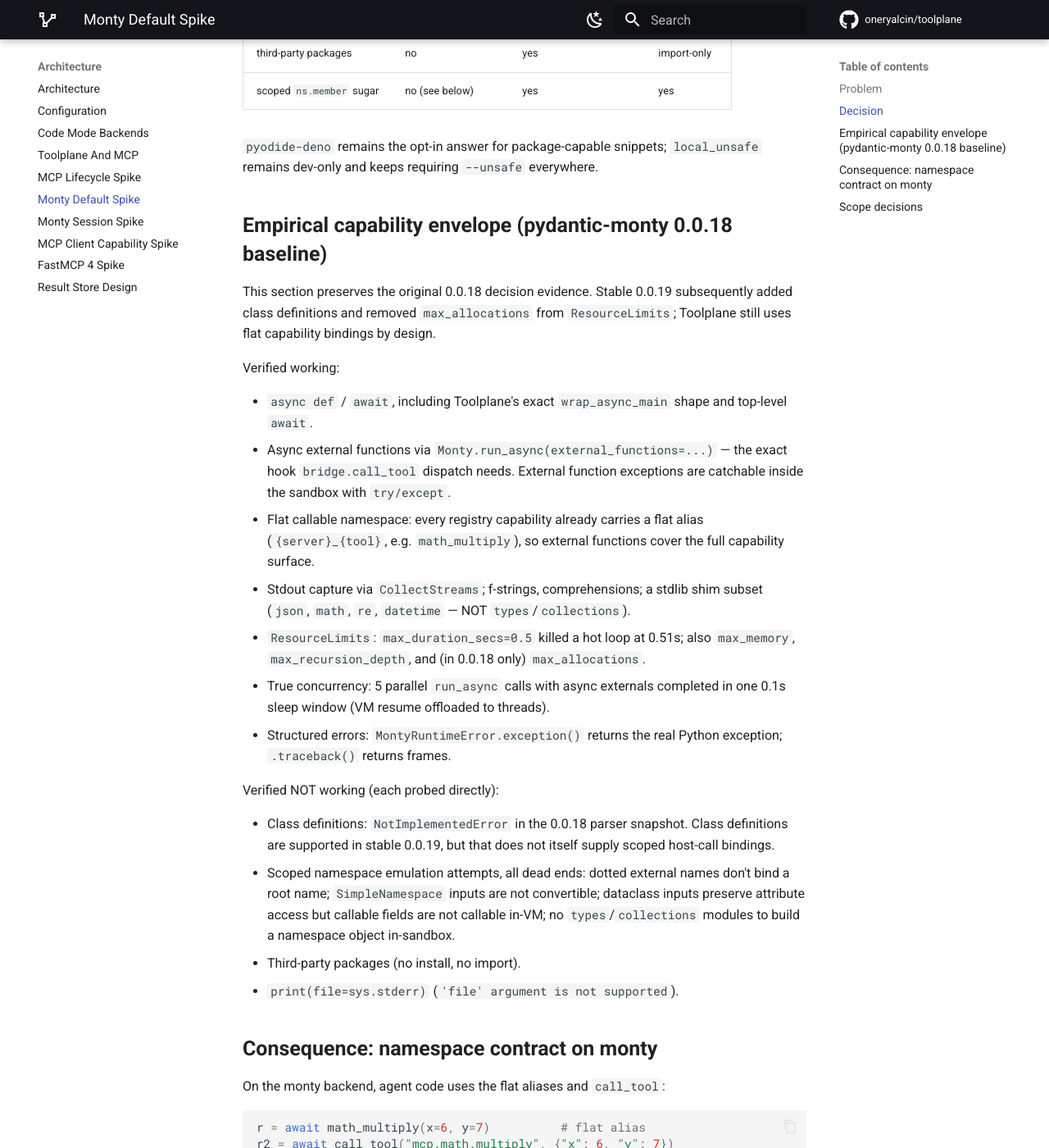
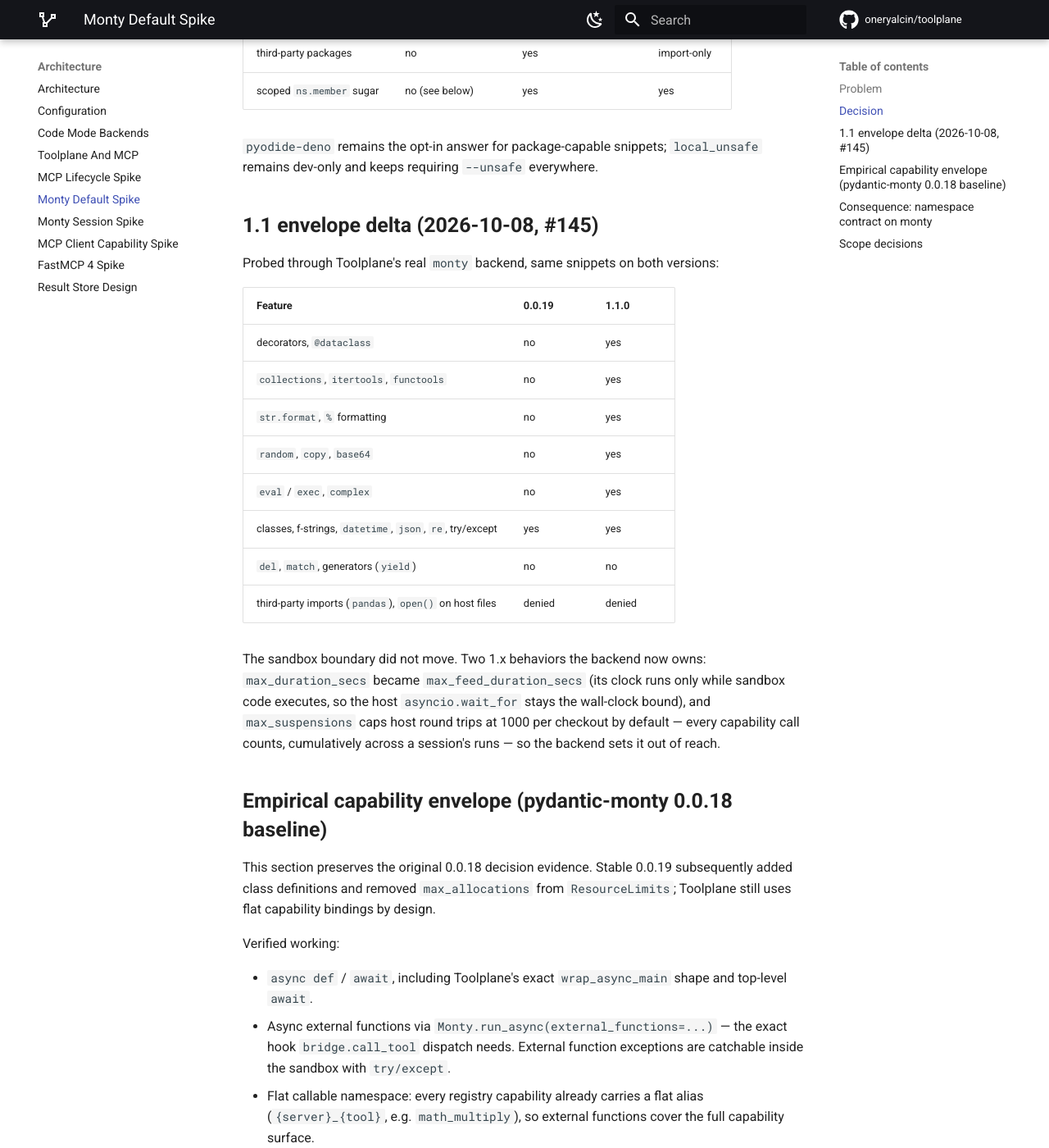
Before and after one commit to oneryalcin/toolplane, an MkDocs documentation site: the page built from docs/monty-default-spike.md, in a window 1280 px wide and 1400 px high, scrolled down 834 px. Shown: the whole window at 82% size. Built offline with MkDocs 1.6.1 and Material for MkDocs 9.7.7, drawn with Linux system fonts in a browser that asks for light colours; comment, search, counter and statistics services are not loaded; some of the changed text lies outside the part shown.

Commit message:
Upgrade pydantic-monty to 1.1 (#145)
1.x renamed max_duration_secs to max_feed_duration_secs, and added
max_suspensions: 1000 host round trips per checkout by default, not
disableable. Every capability call counts, and a session is one checkout,
so the count accumulated across runs and any tool loop past 1000 died
with an uncatchable RuntimeError. Set it out of reach on both the
one-shot and session limits; _session_limits now always returns limits
(the memory_cap=None path used to pass none, keeping the default).

Sessions still don't set a sandbox-side feed timeout (#483): it leaves
the heap without guarantees but surfaces as an ordinary snippet error,
and its clock skips host-call time. monty#551 is fixed upstream; the
SIGKILL path stays as a backstop. monty#533 still open, snapshot stays.

Envelope delta probed through the backend: decorators, dataclass,
collections/itertools/functools, str.format/%, random/copy/base64,
eval/exec, complex now work; del/match/yield still don't; sandbox
boundary unchanged.

Verified: 453 tests (new regressions fail at the default cap with
'suspension limit 1000 exceeded'), docs --strict, make examples, and a
live stdio serve smoke: allowlisted git, session persistence, 2x1200
MCP tool calls in one session.

```diff
--- a/docs/monty-default-spike.md
+++ b/docs/monty-default-spike.md
@@ -28,6 +28,29 @@
 
 `pyodide-deno` remains the opt-in answer for package-capable snippets;
 `local_unsafe` remains dev-only and keeps requiring `--unsafe` everywhere.
+
+## 1.1 envelope delta (2026-10-08, #145)
+
+Probed through Toolplane's real `monty` backend, same snippets on both
+versions:
+
+| Feature | 0.0.19 | 1.1.0 |
+|---|---|---|
+| decorators, `@dataclass` | no | yes |
+| `collections`, `itertools`, `functools` | no | yes |
+| `str.format`, `%` formatting | no | yes |
+| `random`, `copy`, `base64` | no | yes |
+| `eval` / `exec`, `complex` | no | yes |
+| classes, f-strings, `datetime`, `json`, `re`, try/except | yes | yes |
+| `del`, `match`, generators (`yield`) | no | no |
+| third-party imports (`pandas`), `open()` on host files | denied | denied |
+
+The sandbox boundary did not move. Two 1.x behaviors the backend now owns:
+`max_duration_secs` became `max_feed_duration_secs` (its clock runs only
+while sandbox code executes, so the host `asyncio.wait_for` stays the
+wall-clock bound), and `max_suspensions` caps host round trips at 1000 per
+checkout by default — every capability call counts, cumulatively across a
+session's runs — so the backend sets it out of reach.
 
 ## Empirical capability envelope (pydantic-monty 0.0.18 baseline)
 
@@ -92,8 +115,8 @@
   `(default_backend,)`, so `execute_code(backend="local_unsafe")` stays
   blocked (fail-closed, #24/#25). Allowing `pyodide-deno` as a safe override
   under default policy is a possible follow-up, deliberately not this slice.
-- Version pin `pydantic-monty>=0.0.19,<0.0.20`: pre-0.1 API churn must not be
-  able to brick the default backend via an unconstrained resolve.
-- Timeout enforcement is belt-and-braces: `ResourceLimits.max_duration_secs`
+- Version pin `pydantic-monty>=1.1,<2`: API churn must not be able to brick
+  the default backend via an unconstrained resolve.
+- Timeout enforcement is belt-and-braces: `ResourceLimits.max_feed_duration_secs`
   bounds VM time, an outer `asyncio.wait_for` bounds wall clock including
   time spent inside external tool calls.
--- a/pyproject.toml
+++ b/pyproject.toml
@@ -34,7 +34,7 @@
     "pydantic>=2.0",
     # Keep the default backend inside the tested stable API line. Monty's
     # Python package pins its worker runtime to the exact same version.
-    "pydantic-monty>=0.0.19,<0.0.20",
+    "pydantic-monty>=1.1,<2",
     "tomlkit>=0.15.0",
 ]
 
```
Also changed, not shown: AGENTS.md (+5 -2 lines), docs/monty-session-spike.md (+17 -2 lines), 3 other files.
